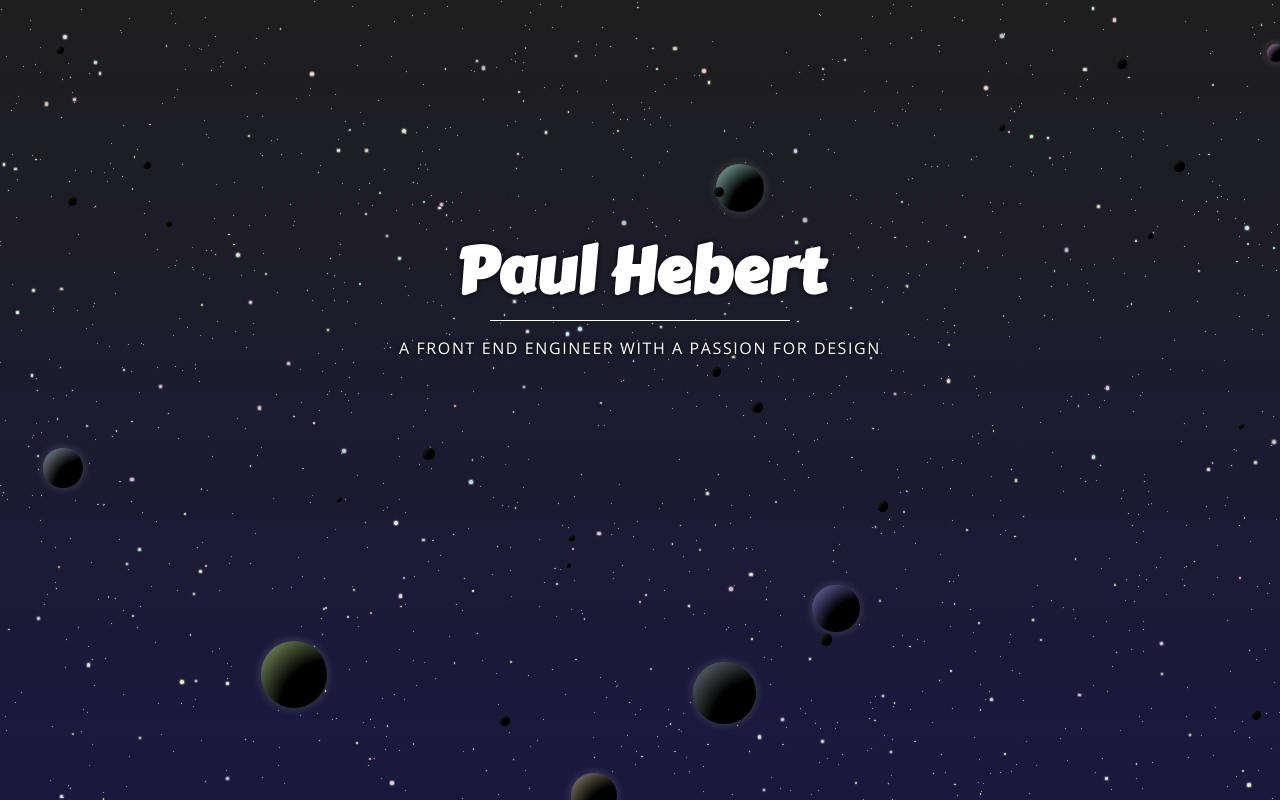
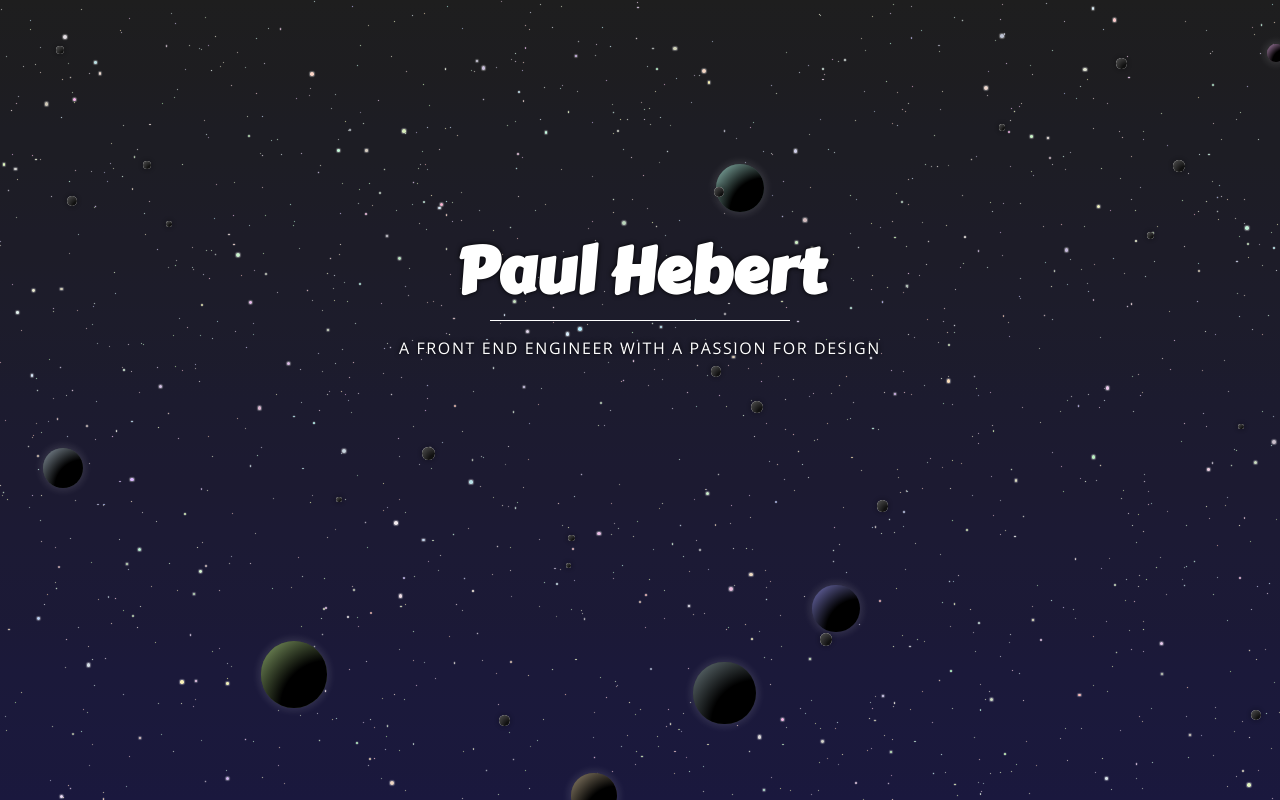
Before and after one commit to Paul-Hebert/space-field, a plain HTML site: page index.html in a window 1280 px wide. Drawn offline with nearby package versions, Linux system fonts and the light colour scheme.

Commit message:
Minor asteroid styling changes - changes to next-steps doc

```diff
--- a/main.scss
+++ b/main.scss
@@ -42,8 +42,12 @@ html, body{
             }
         }
 
-        .asteroid::after{
-            background-image: radial-gradient(#000 50%, #333)
+        .asteroid{
+            box-shadow: 0px 0px 3px 3px rgba(0,0,0,0.1);
+
+            &::after{
+                background-image: radial-gradient(#111 30%, #555)
+            }
         }
     }
 }
```
Also changed, not shown: main.css, main.min.css.
